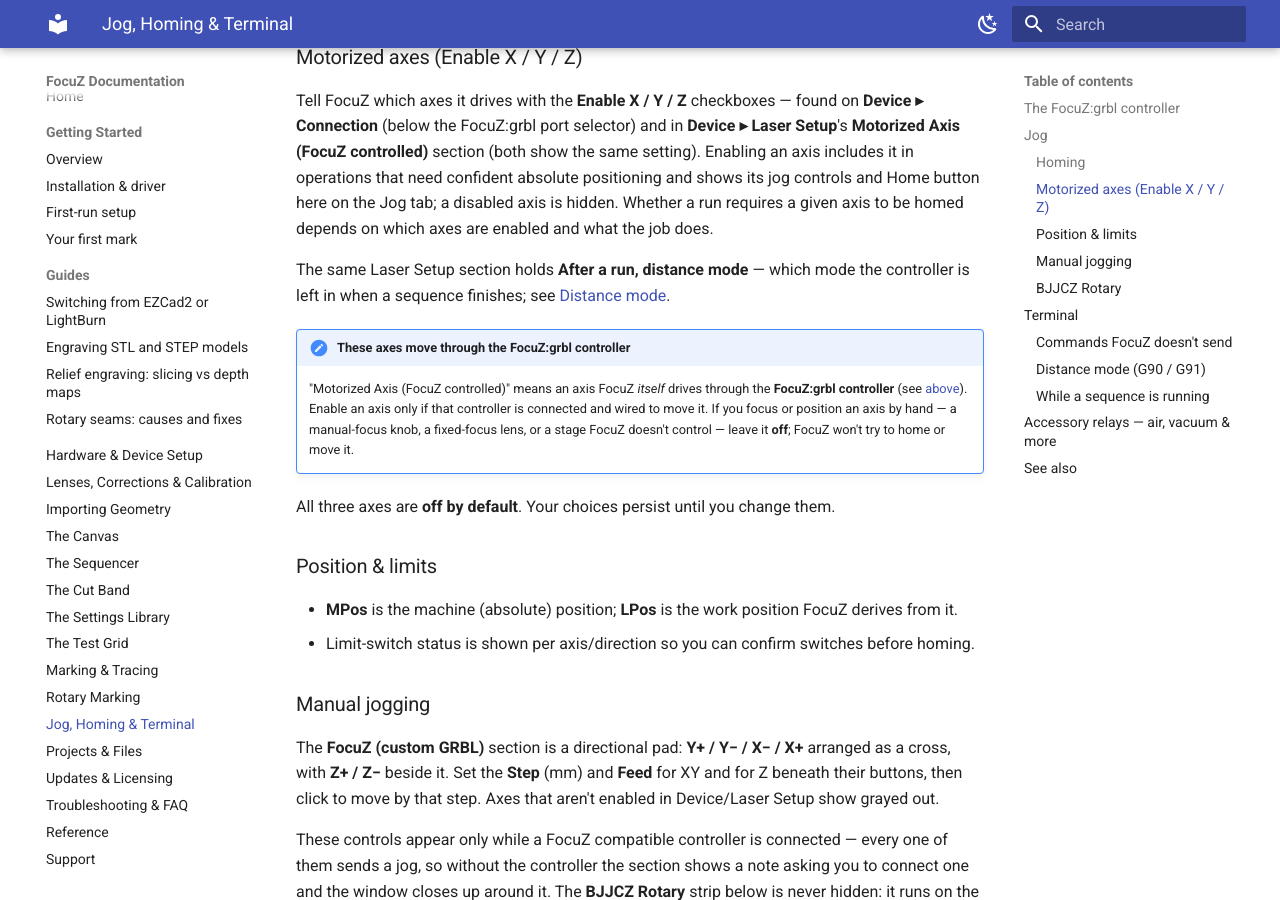
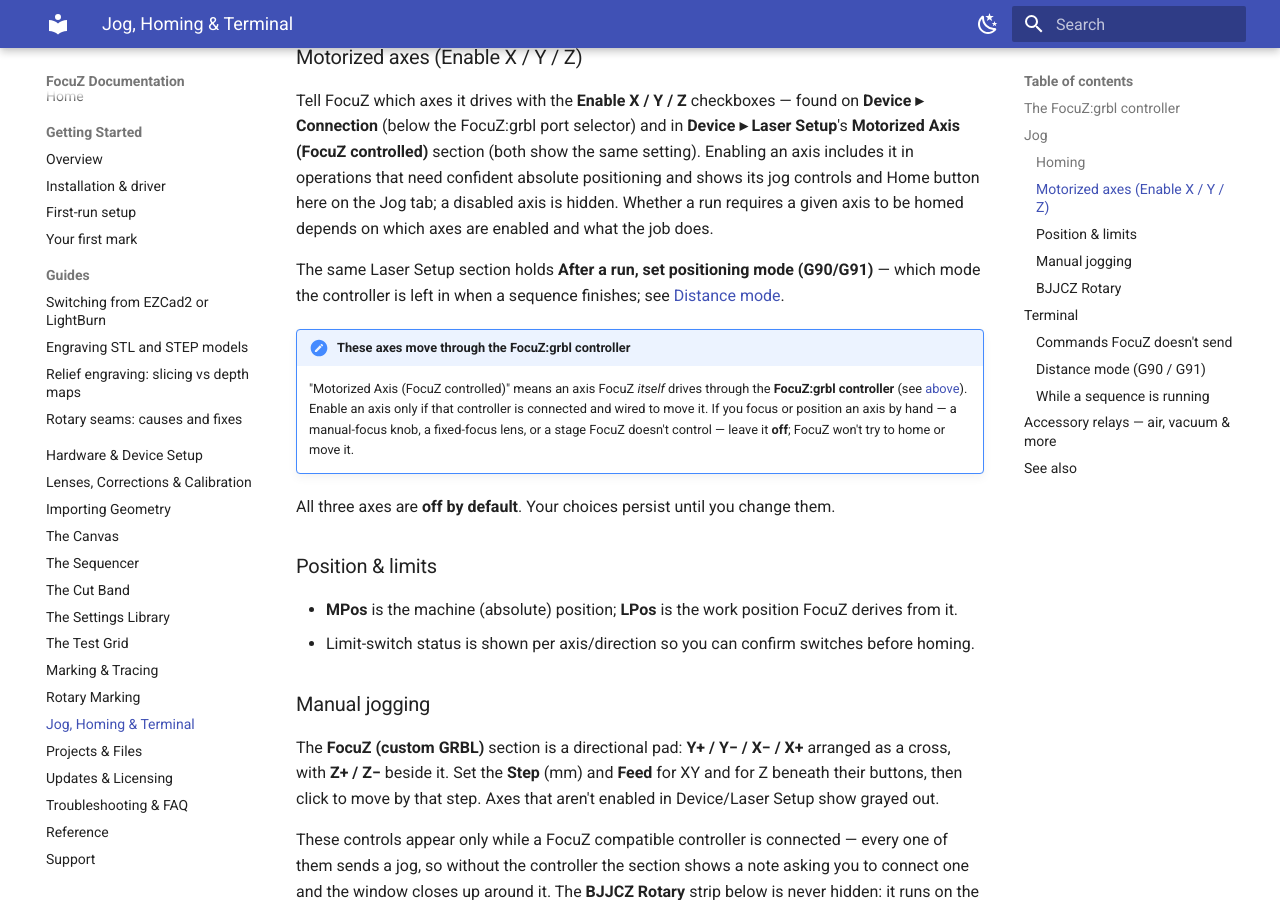
Before and after one commit to Lokahi-Shop/focuz-docs, an MkDocs documentation site: the page built from docs/jog-terminal.md, in a window 1280 px wide and 900 px high, scrolled down 1550 px. Built offline with MkDocs 1.6.1 and Material for MkDocs 9.7.7, drawn with Linux system fonts in a browser that asks for light colours; some of the changed text lies outside the part shown.

Commit message:
Rename the after-run positioning mode setting
Co-Authored-By: Claude Opus 5.5 <noreply@anthropic.com>

```diff
--- a/docs/jog-terminal.md
+++ b/docs/jog-terminal.md
@@ -60,7 +60,7 @@ that need confident absolute positioning and shows its jog controls and Home but
 tab; a disabled axis is hidden. Whether a run requires a given axis to be homed depends on which axes
 are enabled and what the job does.
 
-The same Laser Setup section holds **After a run, distance mode** — which mode the controller is left
+The same Laser Setup section holds **After a run, set positioning mode (G90/G91)** — which mode the controller is left
 in when a sequence finishes; see [Distance mode](#distance-mode-g90-g91).
 
 !!! important "These axes move through the FocuZ:grbl controller"
@@ -154,7 +154,7 @@ absolute (`G90`) or incremental (`G91`) mode; it shows **—** while disconnecte
   itself (on the line, or earlier in the same Terminal block) — a `G91` typed before the run is not
   carried into it.
 - After a run, the mode goes back to what it was before the run. To always finish in `G90` or `G91`
-  instead, set **After a run, distance mode** in **Device ▸ Laser Setup**'s **Motorized Axis (FocuZ
+  instead, set **After a run, set positioning mode (G90/G91)** in **Device ▸ Laser Setup**'s **Motorized Axis (FocuZ
   controlled)** section: **As it was before the run** (default), **Absolute (G90)** or
   **Incremental (G91)**. The change applies as soon as you pick it.
 
```
Also changed, not shown: docs/projects-files.md (+1 -1 lines).
